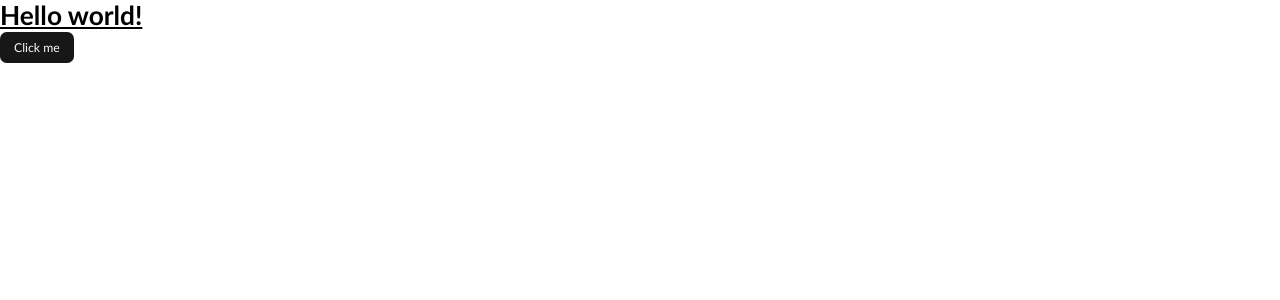
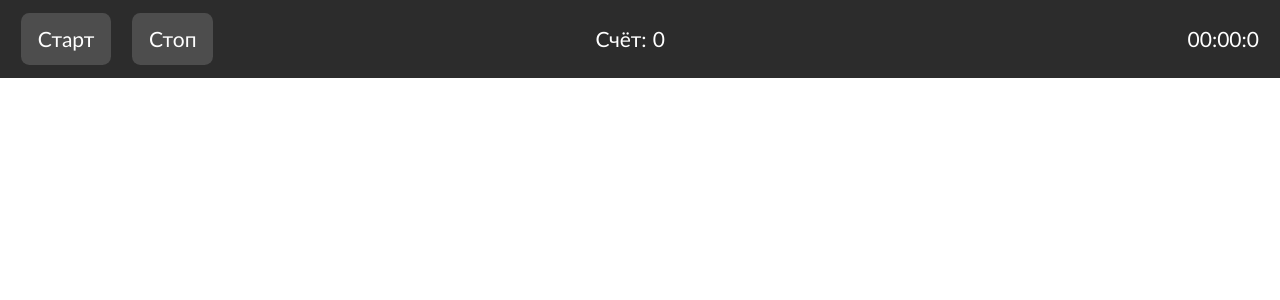
Before and after one commit to LLStudent83/balls_js, a React (Vite) app: page / in a window 1280 px wide. Shown: the top 300 px of the page. Built offline with nearby package versions, Linux system fonts and the light colour scheme.

Commit message:
refactor: вернул компонент GabePage на место

```diff
--- a/src/app/App.tsx
+++ b/src/app/App.tsx
@@ -2,17 +2,12 @@ import { GamePage } from "pages/gamePage";
 import { StrictMode } from "react";
 import ApiProvider from "shared/api";
 import "./styles/rootStyles.css";
-import {Button} from "@shadcn/components/ui/button"
 
 function App() {
 	return (
 		<StrictMode>
 			<ApiProvider>
-				{/* <GamePage /> */}
-				<h1 className="text-3xl font-bold underline text-black">
-					Hello world!
-				</h1>
-<Button>Click me</Button>
+				<GamePage />
 			</ApiProvider>
 		</StrictMode>
 	);
```
